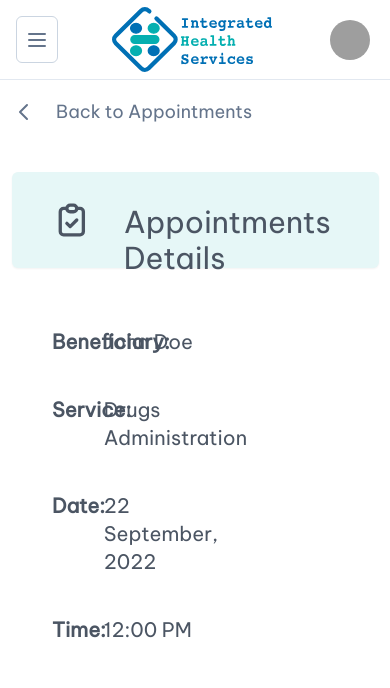
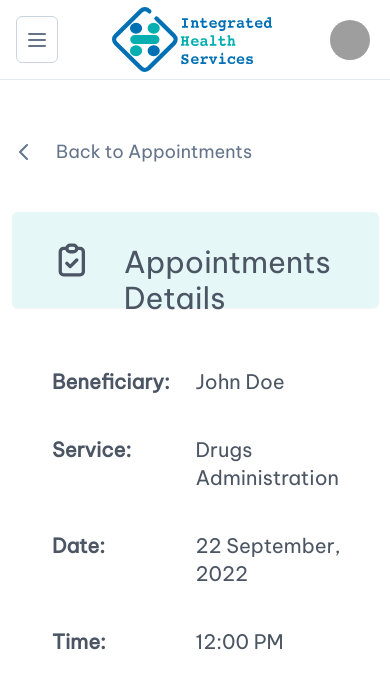
Before and after one commit to ihsidna/ihs-frontend, a React (Create React App) app: page /appointments/viewappointment in a window 390 px wide. Shown: the top 688 px of the page. Built offline with nearby package versions, Linux system fonts and the light colour scheme; grey boxes are pictures that could not be loaded.

Commit message:
make mobile mobile responsive

```diff
--- a/src/components/app/appointment/Appointment.jsx
+++ b/src/components/app/appointment/Appointment.jsx
@@ -22,7 +22,7 @@ const ParentContent = () => {
 	return (
 		<>
 			<div className="lg:p-20 md:p-10 p-3">
-				<div className="flex justify-between items-center">
+				<div className="flex justify-between items-center mt-10">
 					<h2 className="md:text-2xl text-xl">Appointments</h2>
 					<button className="py-3 md:px-4 px-2" onClick={() => navigate('/appointments/bookappointment')}>Book Appointments</button>
 				</div>
--- a/src/components/app/appointment/ViewAppointment.jsx
+++ b/src/components/app/appointment/ViewAppointment.jsx
@@ -7,7 +7,7 @@ const ViewAppointment = () => {
 
 	return (
 		<div className="lg:p-20 md:p-10 p-3">
-			<button className="flex flex-row items-center justify-start h-10 border-0 bg-transparent text-slate-500 mb-10" onClick={() => navigate("/appointments")}>
+			<button className="flex flex-row items-center justify-start h-10 border-0 bg-transparent text-slate-500 md:mb-20 md:mt-0 my-10" onClick={() => navigate("/appointments")}>
 				<ChevronLeftIcon className="w-6" /> <p className="text-lg px-5">Back to Appointments</p>
 			</button>
 			<div className="flex">
@@ -19,20 +19,20 @@ const ViewAppointment = () => {
 
 					<div className="mt-10 text-gray-600 text-xl" >
 						<div className="grid grid-cols-4">
-							<p className="py-5 font-semibold px-10 col-start-1 col-span-1">Beneficiary: </p>
-							<p className="py-5 col-start-2">John Doe </p>
+							<p className="py-5 font-semibold px-10 col-start-1 md:col-span-1 col-span-2">Beneficiary: </p>
+							<p className="py-5 md:ml-5 md:col-start-2 col-span-2">John Doe </p>
 						</div>
 						<div className="grid grid-cols-4">
-							<p className="py-5 font-semibold px-10 col-start-1 col-span-1">Service: </p>
-							<p className="py-5 col-start-2">Drugs Administration </p>
+							<p className="py-5 font-semibold px-10 col-start-1 md:col-span-1 col-span-2">Service: </p>
+							<p className="py-5 md:ml-5 md:col-start-2 col-span-2">Drugs Administration </p>
 						</div>
 						<div className="grid grid-cols-4">
-							<p className="py-5 font-semibold px-10 col-start-1 col-span-1">Date: </p>
-							<p className="py-5 col-start-2">22 September, 2022 </p>
+							<p className="py-5 font-semibold px-10 col-start-1 md:col-span-1 col-span-2">Date: </p>
+							<p className="py-5 md:ml-5 md:col-start-2 col-span-2">22 September, 2022 </p>
 						</div>
 						<div className="grid grid-cols-4">
-							<p className="py-5 font-semibold px-10 col-start-1 col-span-1">Time: </p>
-							<p className="py-5 col-start-2">12:00 PM </p>
+							<p className="py-5 font-semibold px-10 col-start-1 md:col-span-1 col-span-2">Time: </p>
+							<p className="py-5 md:ml-5 md:col-start-2 col-span-2">12:00 PM </p>
 						</div>
 					</div>
 				</div>
```
Also changed, not shown: src/components/app/appointment/BookAppointment.jsx (+0 -76 lines).
